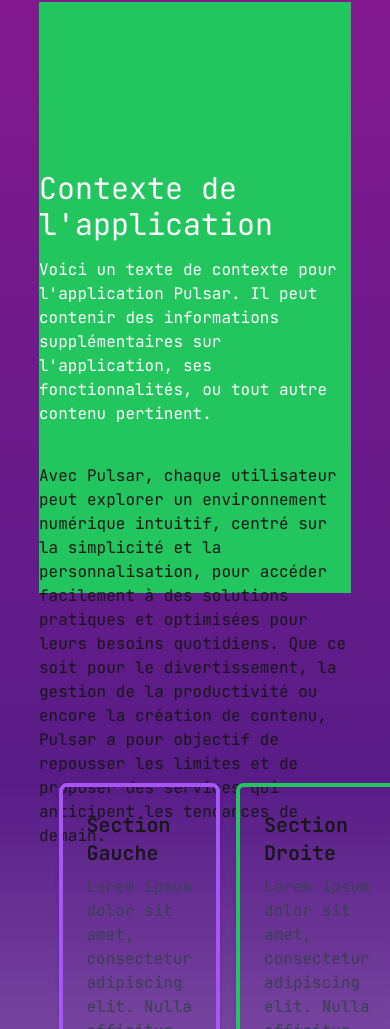
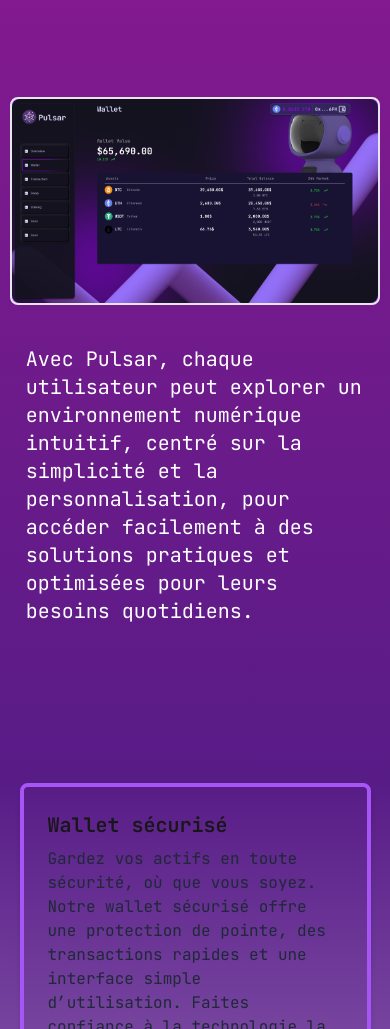
Before and after one commit to Pulsar-Ydays/Landing_Pulsar, a Next.js app: page / in a window 390 px wide. Shown: the part 971-2000 px from the top of the page. Built offline with nearby package versions, Linux system fonts and the light colour scheme.

Commit message:
V1 finished

```diff
--- a/src/app/components/Context.js
+++ b/src/app/components/Context.js
@@ -1,27 +1,29 @@
+import Image from "next/image";
+import img_context from "../../../Public/img_context.png";
+
 const Context = () => {
   return (
     <>
-      <div className="w-[80%] h-[70vh] bg-green-500 flex items-center justify-center mx-auto">
-        <div className="text-white">
-          <h2 className="text-3xl">Contexte de l'application</h2>
-          <p className="mt-4">
-            Voici un texte de contexte pour l'application Pulsar. Il peut
-            contenir des informations supplémentaires sur l'application, ses
-            fonctionnalités, ou tout autre contenu pertinent.
-          </p>
+      <div className="w-[95%] h-[auto] sm:h-[51vh] flex mx-auto gap-10 flex-col sm:flex-row ">
+        {/* Div image */}
+        <div className="w-full sm:w-1/2 bg-purple-500 h-full border-2 rounded-lg">
+          <Image
+            src={img_context}
+            alt="Image dashboard"
+            layout="responsive"
+            className="rounded-lg"
+          />
         </div>
-      </div>
-      <div className="w-[80%] h-[15vh] flex items-center justify-center mx-auto">
-        {" "}
-        <h1>
-          Avec Pulsar, chaque utilisateur peut explorer un environnement
-          numérique intuitif, centré sur la simplicité et la personnalisation,
-          pour accéder facilement à des solutions pratiques et optimisées pour
-          leurs besoins quotidiens. Que ce soit pour le divertissement, la
-          gestion de la productivité ou encore la création de contenu, Pulsar a
-          pour objectif de repousser les limites et de proposer des services qui
-          anticipent les tendances de demain.
-        </h1>
+
+        {/* Div texte */}
+        <div className="w-full sm:w-1/2 flex items-center justify-center text-white h-full px-4">
+          <h1 className="text-xl">
+            Avec Pulsar, chaque utilisateur peut explorer un environnement
+            numérique intuitif, centré sur la simplicité et la personnalisation,
+            pour accéder facilement à des solutions pratiques et optimisées pour
+            leurs besoins quotidiens.
+          </h1>
+        </div>
       </div>
     </>
   );
--- a/src/app/components/Hero.js
+++ b/src/app/components/Hero.js
@@ -16,11 +16,11 @@
   // Fonction de soumission
   const handleSubmit = (e) => {
     e.preventDefault();
-    console.log("Email envoyé :", email); // Récupération de l'email côté front
-    setIsModalOpen(false); // Ferme le modal après soumission
+    console.log("Email envoyé :", email);
+    setIsModalOpen(false);
   };
   return (
-    <div className="flex flex-col md:flex-row justify-center items-center min-h-screen ">
+    <div className="flex flex-col md:flex-row justify-center items-center min-h-screen w-[100%]">
       {/* Div gauche */}
       <div className="flex flex-col items-start space-y-6 text-center md:text-left md:w-1/3 md:mr-4 md:ml-4">
         <h1 className="text-6xl md:text-7xl font-bold">Pulsar</h1>{" "}
@@ -37,8 +37,8 @@
         >
           {" "}
           {/* Agrandi le padding et taille du texte */}
-          <span className="absolute inset-0 bg-gradient-to-r from-purple-500 via-transparent to-purple-500 transition-all duration-300 group-hover:scale-110"></span>
-          <span className="relative z-10">GET STARTED</span>
+          <span className="absolute inset-0 bg-gradient-to-r from-purple-600 via-transparent to-purple-600 transition-all duration-300 group-hover:scale-110"></span>
+          <span className="relative z-10 font-bold">GET STARTED</span>
         </button>
       </div>
 
--- a/src/app/components/Objectif.js
+++ b/src/app/components/Objectif.js
@@ -1,42 +1,42 @@
-import Footer from "./Footer";
-
 const Objectif = () => {
   return (
-    <div className="w-[70%] mx-auto flex flex-col items-center space-y-6">
+    <div className="w-[90%] sm:w-[70%] mx-auto flex flex-col items-center space-y-6 mb-96">
       {/* Div du haut avec deux sections gauche et droite */}
-      <div className="flex w-full justify-between space-x-4">
+      <div className="flex w-full flex-col sm:flex-row justify-between space-y-4 sm:space-y-0 sm:space-x-4">
         {/* Div hautgauche */}
-        <div className="flex-1 p-6 border-4 border-purple-500 rounded-lg shadow-md h-[300px]">
-          <h2 className="text-xl font-semibold">Section Gauche</h2>
-          <p className="mt-2 text-gray-700">
-            Lorem ipsum dolor sit amet, consectetur adipiscing elit. Nulla
-            efficitur quam ut augue malesuada, in interdum purus auctor.
+        <div className="flex-1 p-6 border-4 border-purple-500 rounded-lg shadow-md h-[24vh]">
+          <h2 className="text-xl font-semibold">Wallet sécurisé</h2>
+          <p className="mt-2 text-gray-800">
+            Gardez vos actifs en toute sécurité, où que vous soyez. Notre wallet
+            sécurisé offre une protection de pointe, des transactions rapides et
+            une interface simple d’utilisation. Faites confiance à la
+            technologie la plus avancée pour protéger ce qui compte le plus
           </p>
         </div>
 
         {/* Div hautdroit */}
-        <div className="flex-1 p-6 border-4 border-green-500 rounded-lg shadow-md h-[300px]">
-          <h2 className="text-xl font-semibold">Section Droite</h2>
-          <p className="mt-2 text-gray-700">
-            Lorem ipsum dolor sit amet, consectetur adipiscing elit. Nulla
-            efficitur quam ut augue malesuada, in interdum purus auctor. Lorem
-            ipsum dolor sit amet, consectetur adipiscing elit. Nulla efficitur
-            quam ut augue malesuada, in interdum purus auctor. Lorem ipsum dolor
-            sit amet, consectetur adipiscing elit. Nulla efficitur quam ut augue
-            malesuada, in interdum purus auctor.
+        <div className="flex-1 p-6 border-4 border-purple-500 rounded-lg shadow-md h-[24vh]">
+          <h2 className="text-xl font-semibold">Option de calcul d'impots</h2>
+          <p className="mt-2 text-gray-800">
+            Calculez vos impôts en un clin d'œil ! Notre outil intuitif
+            simplifie les démarches et vous guide pas à pas pour une estimation
+            précise et rapide. Plus de stress pour vos finances, prenez le
+            contrôle en quelques clics
           </p>
         </div>
       </div>
 
       {/* Div du bas centrée */}
-      <div className="w-full p-6 border-4 border-blue-500 rounded-lg shadow-md h-[300px]">
-        <h2 className="text-xl font-semibold">Section Bas</h2>
-        <p className="mt-2 text-gray-700">
-          Lorem ipsum dolor sit amet, consectetur adipiscing elit. Nulla
-          efficitur quam ut augue malesuada, in interdum purus auctor.
+      <div className="w-full p-6 border-4 border-purple-500 rounded-lg shadow-md h-[24vh]">
+        <h2 className="text-xl font-semibold">Simplicité beauté</h2>
+        <p className="mt-2 text-gray-800">
+          Découvrez une interface où élégance et simplicité se rencontrent.
+          Conçue pour une prise en main intuitive, notre solution rend chaque
+          action fluide et agréable. Que vous soyez novice ou expert, naviguez
+          en toute confiance grâce à un design pensé pour vous. Quand la beauté
+          se conjugue à la facilité, tout devient plus simple
         </p>
       </div>
-      <Footer />
     </div>
   );
 };
--- a/src/app/page.js
+++ b/src/app/page.js
@@ -1,5 +1,5 @@
 "use client";
-
+import Footer from "./components/Footer";
 import Image from "next/image";
 import Hero from "./components/Hero";
 import Context from "./components/Context";
@@ -34,30 +34,36 @@
         data-scroll-container
         className="min-h-screen bg-gradient-to-b from-fuchsia-800 to-purple-900"
       >
+        {/* Background Hero */}
         <section data-scroll-section className="relative min-h-screen">
           {/* Image en arrière-plan */}
           <Image
             src={backgroundHero}
             alt="Background"
             fill
-            // style={{ objectFit: "cover" }}
             quality={100}
             priority={true}
           />
 
+          {/* Hero Section */}
           <div className="relative z-10 flex items-center justify-center min-h-screen">
             <Hero />
           </div>
         </section>
+
+        {/* Context Section */}
         <section data-scroll-section>
           <div className="min-h-screen flex flex-col items-center justify-center bg-gradient-to-t from-purple-900 to-fuchsia-800">
             <Context />
           </div>
         </section>
+
+        {/* Objectif Section */}
         <section data-scroll-section>
           <div className="min-h-screen flex items-center justify-center bg-gradient-to-b from-purple-900 to-purple-100  ">
             <Objectif />
           </div>
+          <Footer />
         </section>
       </div>
     </>
```
Also changed, not shown: Public/img_context.png (added).
